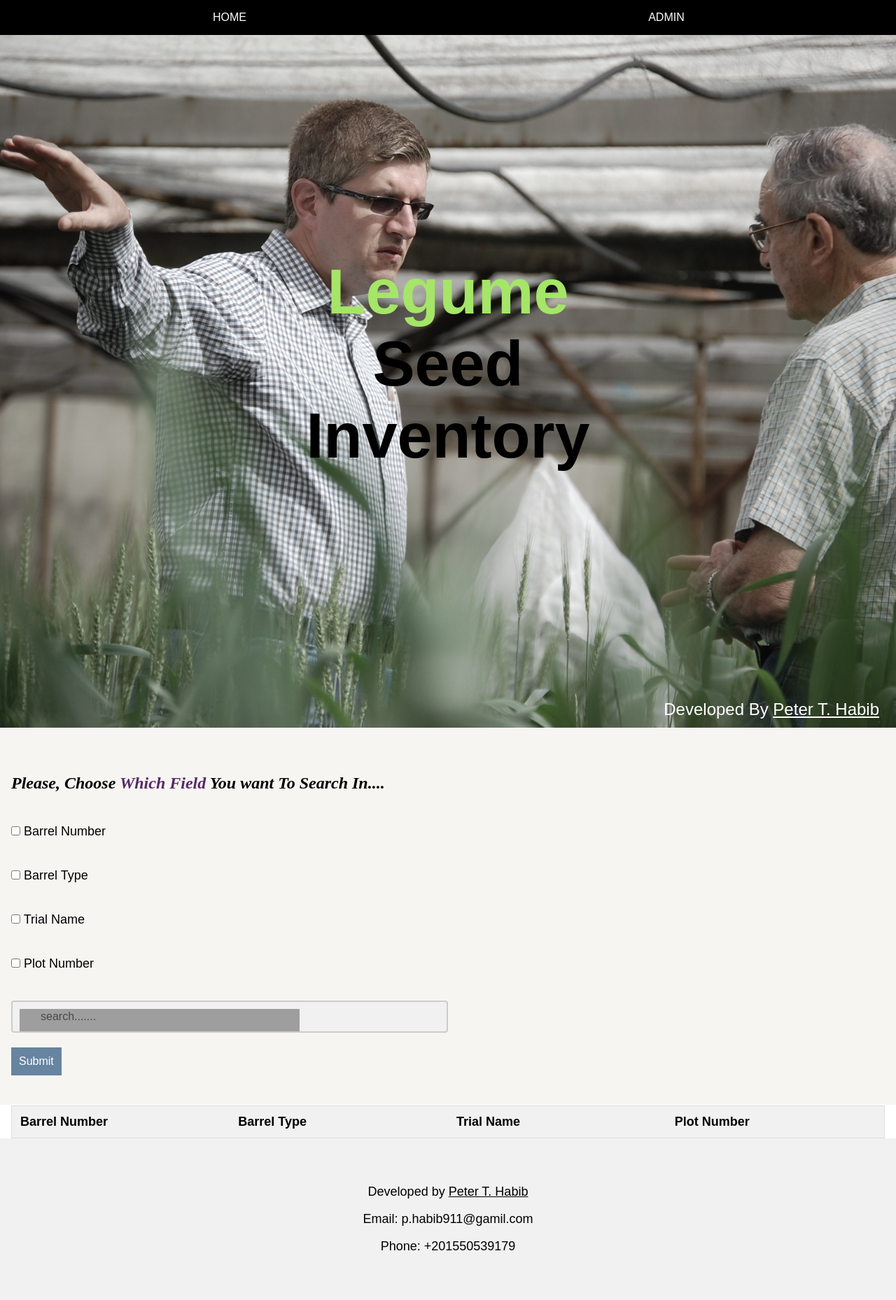
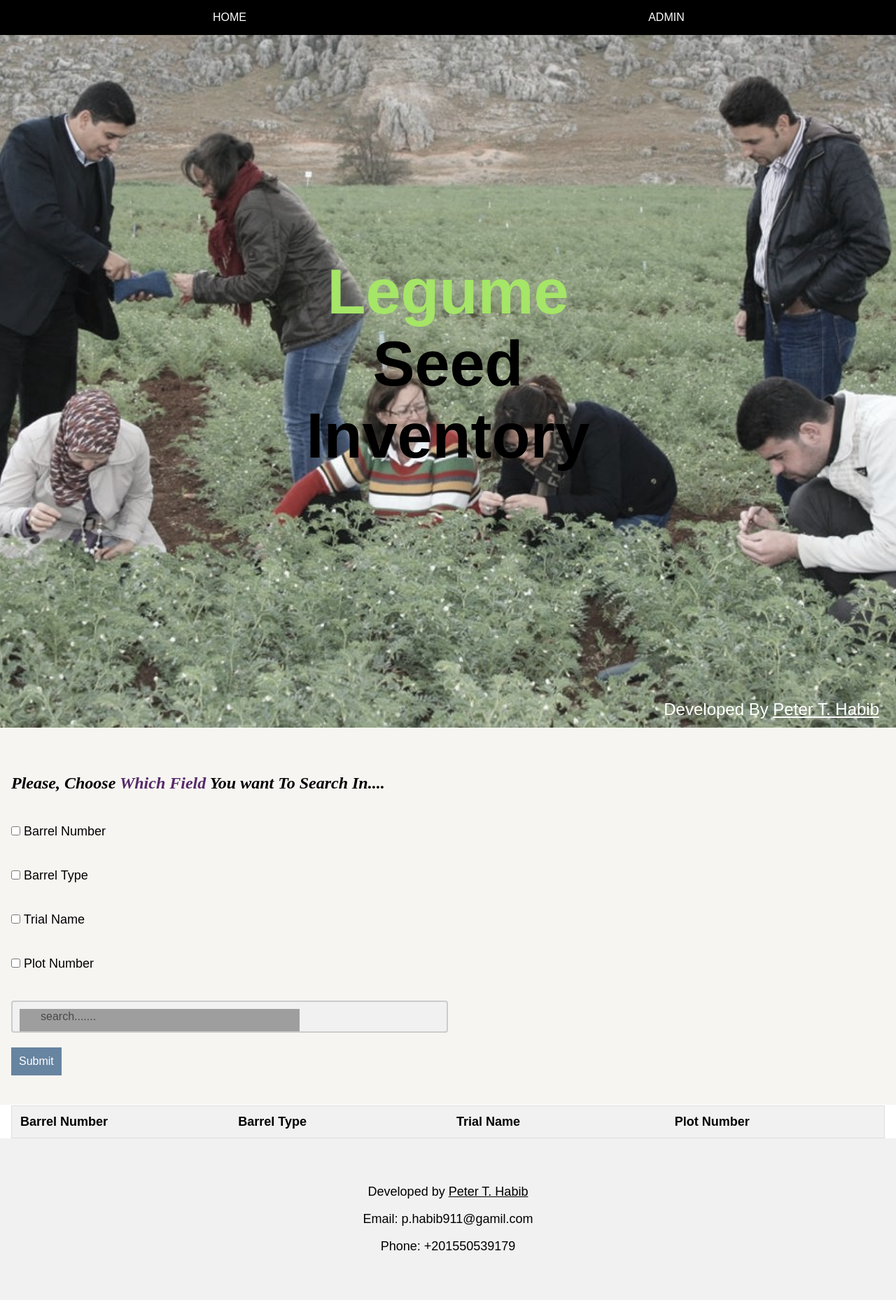
Before and after one commit to peterhabib/chickpea_store, a Django app: page / in a window 1280 px wide. Shown: the whole page at 70% size. Run offline with Django 3.2, Linux system fonts and the light colour scheme; data comes from the database, SQL or seed files in the repository; lists and menus that the app fills with data are empty; grey boxes are pictures that could not be loaded.

Commit message:
Update search.html

```diff
--- a/templates/search.html
+++ b/templates/search.html
@@ -15,7 +15,7 @@ body, html {
 .bgimg {
   background-position: center;
   background-size: cover;
-  background-image: url("{% static 'img/aladdin_talking_t_Bob.jpg' %}");
+  background-image: url("{% static 'img/chickpea.JPG' %}");
   min-height: 130%;
 }
 
```
